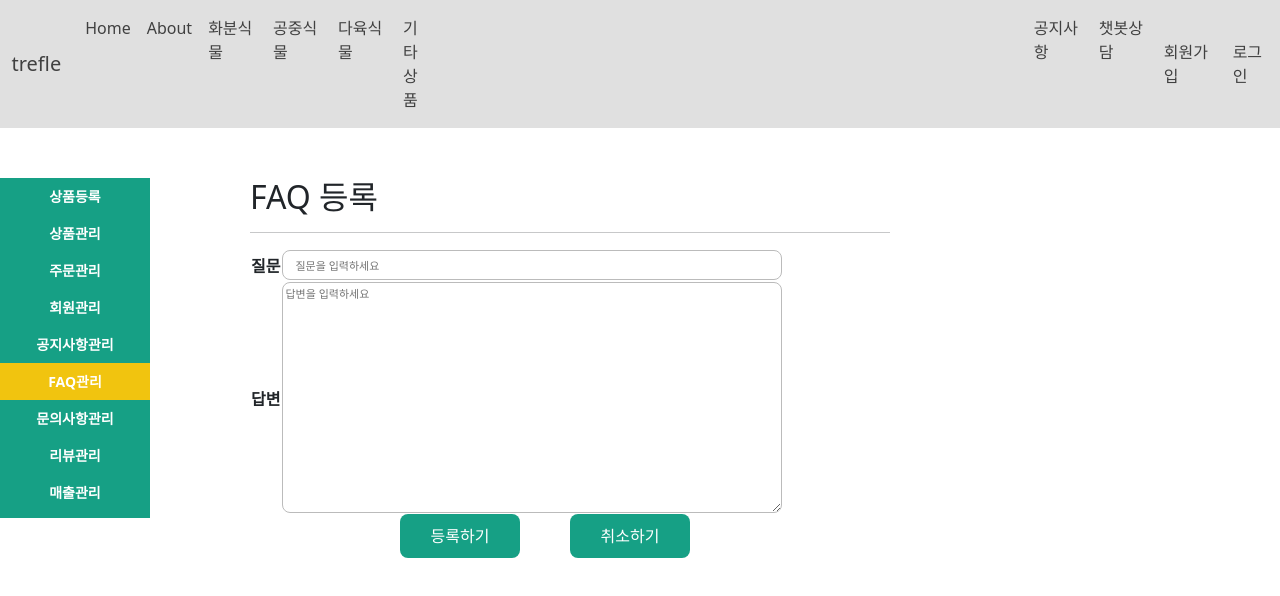
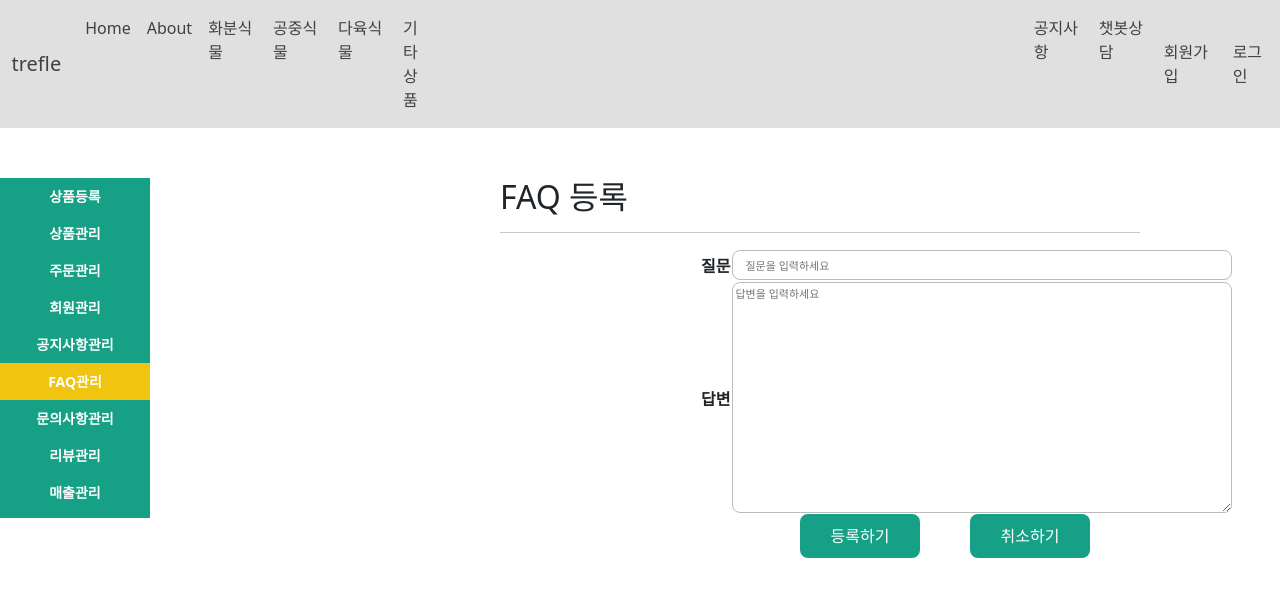
Before and after one commit to yeonho1690/plantShop_deployment, a Vue app in the folder demo/src/frontend/: page /admin/faq/add in a window 1280 px wide. Shown: the top 596 px of the page. Built offline with nearby package versions, Linux system fonts and the light colour scheme.

Commit message:
css수정

```diff
--- a/demo/src/frontend/src/views/faqadd_admin.vue
+++ b/demo/src/frontend/src/views/faqadd_admin.vue
@@ -2,10 +2,10 @@
     <div>
     <side-menu></side-menu>
         <div>
-            <h2 style="text-align:left;margin-left:250px;"> FAQ 등록 </h2>
-            <hr style="width:50%;margin-left:250px;">
+            <h2 style="text-align:left;margin-left:500px;"> FAQ 등록 </h2>
+            <hr style="width:50%;margin-left:500px;">
         </div>
-    <table id="table" style="margin-left:250px;">
+    <table id="table">
         <tbody>
             <tr>
                 <th>질문 </th>
@@ -17,7 +17,7 @@
             </tr>
         </tbody>
     </table>
-<button style="margin-left:400px;" class="button1" @click="addFaq()">등록하기</button>
+<button style="margin-left:800px;" class="button1" @click="addFaq()">등록하기</button>
 <button class="button1" @click="cancel()">취소하기</button>
 </div>
 </template>
@@ -64,6 +64,7 @@
 <style>
 #table {
     width: auto;
+    margin-left: 700px;
 }
 
 input{
--- a/demo/src/frontend/src/views/faqupdate_admin.vue
+++ b/demo/src/frontend/src/views/faqupdate_admin.vue
@@ -18,7 +18,7 @@
             </tr>
         </tbody>
     </table>
-<button style="margin-left:400px;" class="button1" @click="updateFaq()">수정하기</button>
+<button style="margin-left:800px;" class="button1" @click="updateFaq()">수정하기</button>
 <button class="button1" @click="cancel()">취소하기</button>
 </div>
 </template>
```
